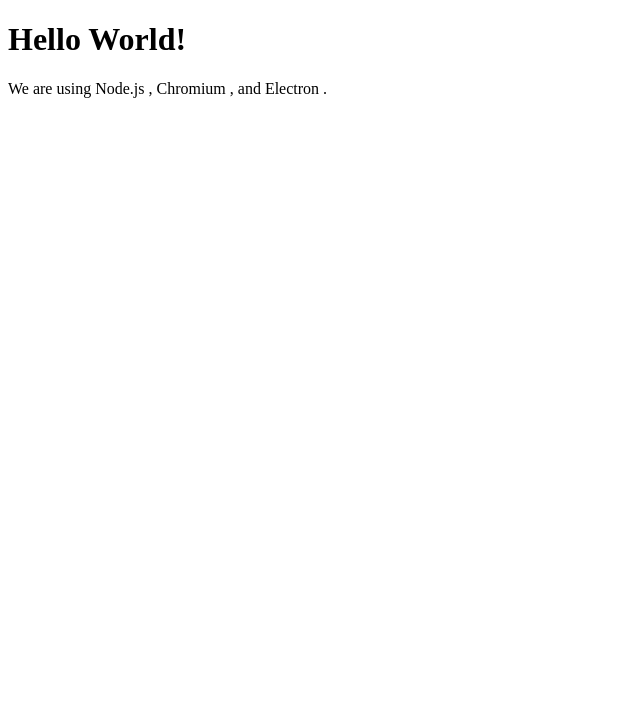
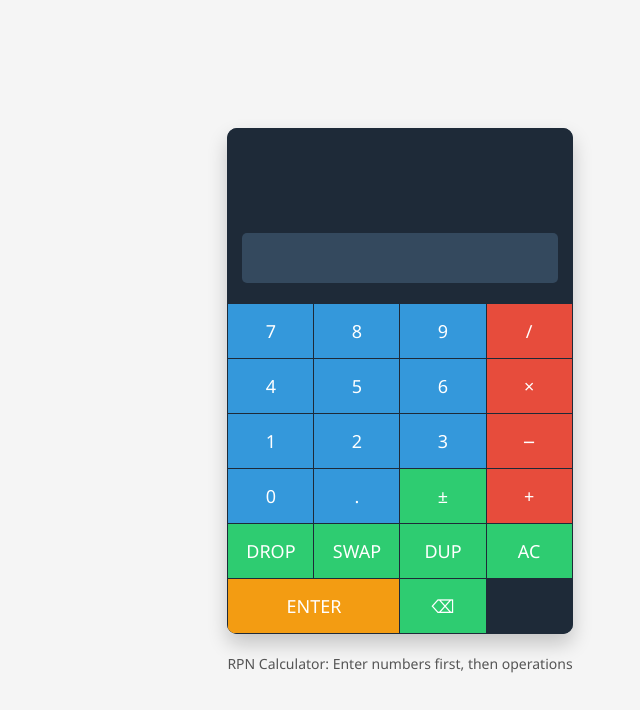
Before and after one commit to OscarIgM/calculadoraRPN, an Electron app: page index.html in a window 800 px wide. Shown: the whole page, without its empty margins (0-640 px from the left). Drawn offline with Linux system fonts and the light colour scheme.

Commit message:
update de html y css

```diff
--- a/index.html
+++ b/index.html
@@ -5,12 +5,48 @@
     <meta charset="UTF-8">
     <!-- https://developer.mozilla.org/en-US/docs/Web/HTTP/CSP -->
     <meta http-equiv="Content-Security-Policy" content="default-src 'self'; script-src 'self'">
+    <link rel="stylesheet" href="style.css">
     <title>Hello World!</title>
   </head>
   <body>
-    <h1>Hello World!</h1>
-    We are using Node.js <span id="node-version"></span>,
-    Chromium <span id="chrome-version"></span>,
-    and Electron <span id="electron-version"></span>.
-  </body>
+    <div class="calculator-container">
+        <div class="calculator">
+            <div class="display">
+                <div class="stack-display" id="stack-display"></div>
+                <div class="input" id="input"></div>
+            </div>
+            <div class="buttons">
+                <button class="digit" onclick="appendDigit(7)">7</button>
+                <button class="digit" onclick="appendDigit(8)">8</button>
+                <button class="digit" onclick="appendDigit(9)">9</button>
+                <button class="operation" onclick="performOperation('/')">/</button>
+
+                <button class="digit" onclick="appendDigit(4)">4</button>
+                <button class="digit" onclick="appendDigit(5)">5</button>
+                <button class="digit" onclick="appendDigit(6)">6</button>
+                <button class="operation" onclick="performOperation('*')">×</button>
+
+                <button class="digit" onclick="appendDigit(1)">1</button>
+                <button class="digit" onclick="appendDigit(2)">2</button>
+                <button class="digit" onclick="appendDigit(3)">3</button>
+                <button class="operation" onclick="performOperation('-')">−</button>
+
+                <button class="digit" onclick="appendDigit(0)">0</button>
+                <button class="digit" onclick="appendDecimal()">.</button>
+                <button class="function" onclick="changeSign()">±</button>
+                <button class="operation" onclick="performOperation('+')">+</button>
+
+                <button class="function" onclick="dropItem()">DROP</button>
+                <button class="function" onclick="swapItems()">SWAP</button>
+                <button class="function" onclick="duplicateItem()">DUP</button>
+                <button class="function" onclick="clearAll()">AC</button>
+
+                <button class="enter" onclick="enterNumber()">ENTER</button>
+                <button class="function" onclick="clearInput()">⌫</button>
+            </div>
+        </div>
+        <div class="info">
+            <p>RPN Calculator: Enter numbers first, then operations</p>
+        </div>
+    </div>
 </html>
--- a/package.json
+++ b/package.json
@@ -13,6 +13,7 @@
     "electron": "^35.1.2"
   },
   "dependencies": {
-    "jest": "^29.7.0"
+    "jest": "^29.7.0",
+    "my-electron-app": "file:"
   }
 }
--- /dev/null
+++ b/style.css
@@ -0,0 +1,121 @@
+* {
+    box-sizing: border-box;
+    margin: 0;
+    padding: 0;
+    font-family: 'Segoe UI', Tahoma, Geneva, Verdana, sans-serif;
+}
+
+body {
+    background-color: #f5f5f5;
+    display: flex;
+    justify-content: center;
+    align-items: center;
+    min-height: 100vh;
+    padding: 20px;
+}
+
+.calculator {
+    background-color: #2c3e50;
+    border-radius: 10px;
+    box-shadow: 0 10px 20px rgba(0, 0, 0, 0.2);
+    width: 100%;
+    max-width: 360px;
+    overflow: hidden;
+}
+
+.display {
+    background-color: #1e2a38;
+    color: white;
+    padding: 15px;
+}
+
+.stack-display {
+    height: 80px;
+    overflow-y: auto;
+    margin-bottom: 10px;
+    font-family: monospace;
+    font-size: 16px;
+    color: #ecf0f1;
+    display: flex;
+    flex-direction: column-reverse;
+}
+
+.stack-item {
+    padding: 2px 0;
+    border-bottom: 1px solid #34495e;
+}
+
+.input {
+    background-color: #34495e;
+    color: white;
+    font-size: 24px;
+    padding: 10px;
+    text-align: right;
+    border-radius: 5px;
+    margin-bottom: 5px;
+    min-height: 50px;
+}
+
+.buttons {
+    display: grid;
+    grid-template-columns: repeat(4, 1fr);
+    gap: 1px;
+    background-color: #1e2a38;
+    padding: 1px;
+}
+
+button {
+    border: none;
+    font-size: 18px;
+    padding: 15px 0;
+    cursor: pointer;
+    transition: background-color 0.2s;
+}
+
+button:active {
+    transform: scale(0.98);
+}
+
+.digit {
+    background-color: #3498db;
+    color: white;
+}
+
+.digit:hover {
+    background-color: #2980b9;
+}
+
+.operation {
+    background-color: #e74c3c;
+    color: white;
+}
+
+.operation:hover {
+    background-color: #c0392b;
+}
+
+.function {
+    background-color: #2ecc71;
+    color: white;
+}
+
+.function:hover {
+    background-color: #27ae60;
+}
+
+.enter {
+    background-color: #f39c12;
+    color: white;
+    grid-column: span 2;
+}
+
+.enter:hover {
+    background-color: #d35400;
+}
+
+.info {
+    margin-top: 20px;
+    color: #555;
+    text-align: center;
+    font-size: 14px;
+}
```
Also changed, not shown: 1 other file.
